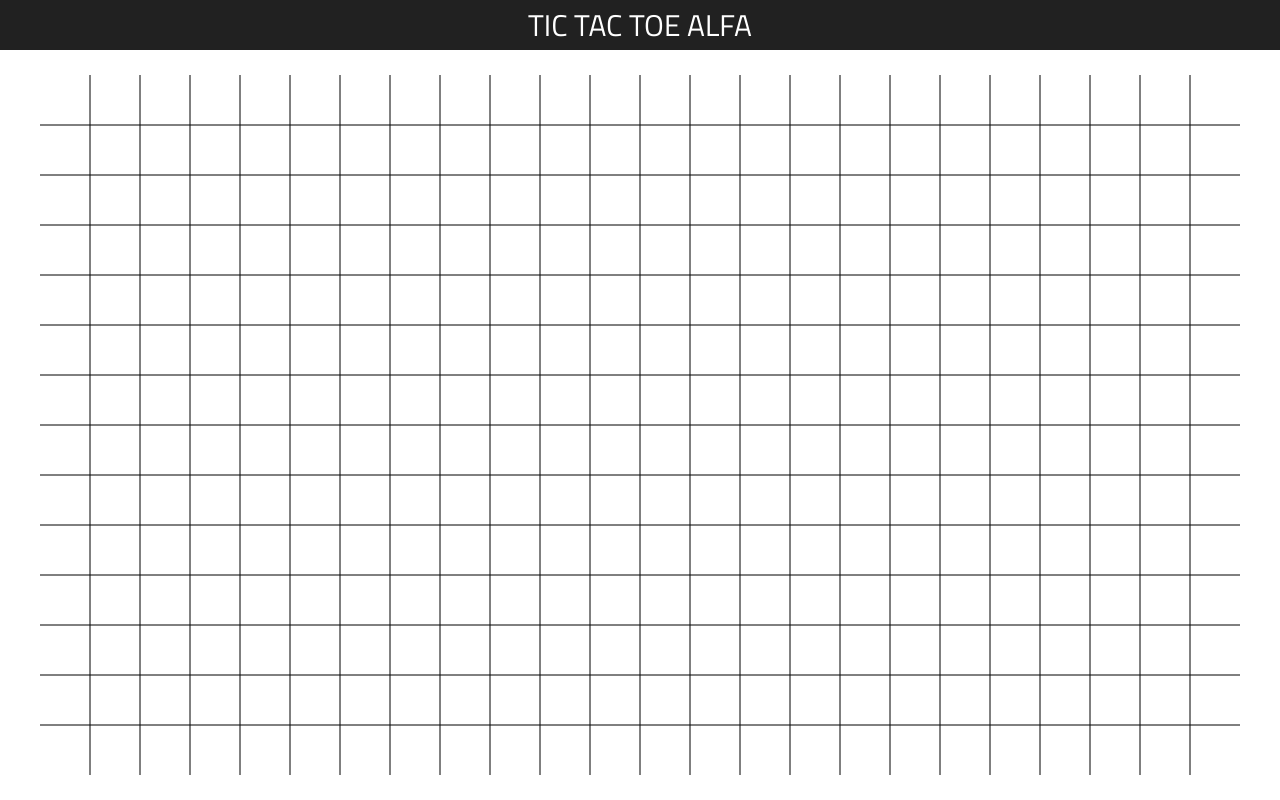
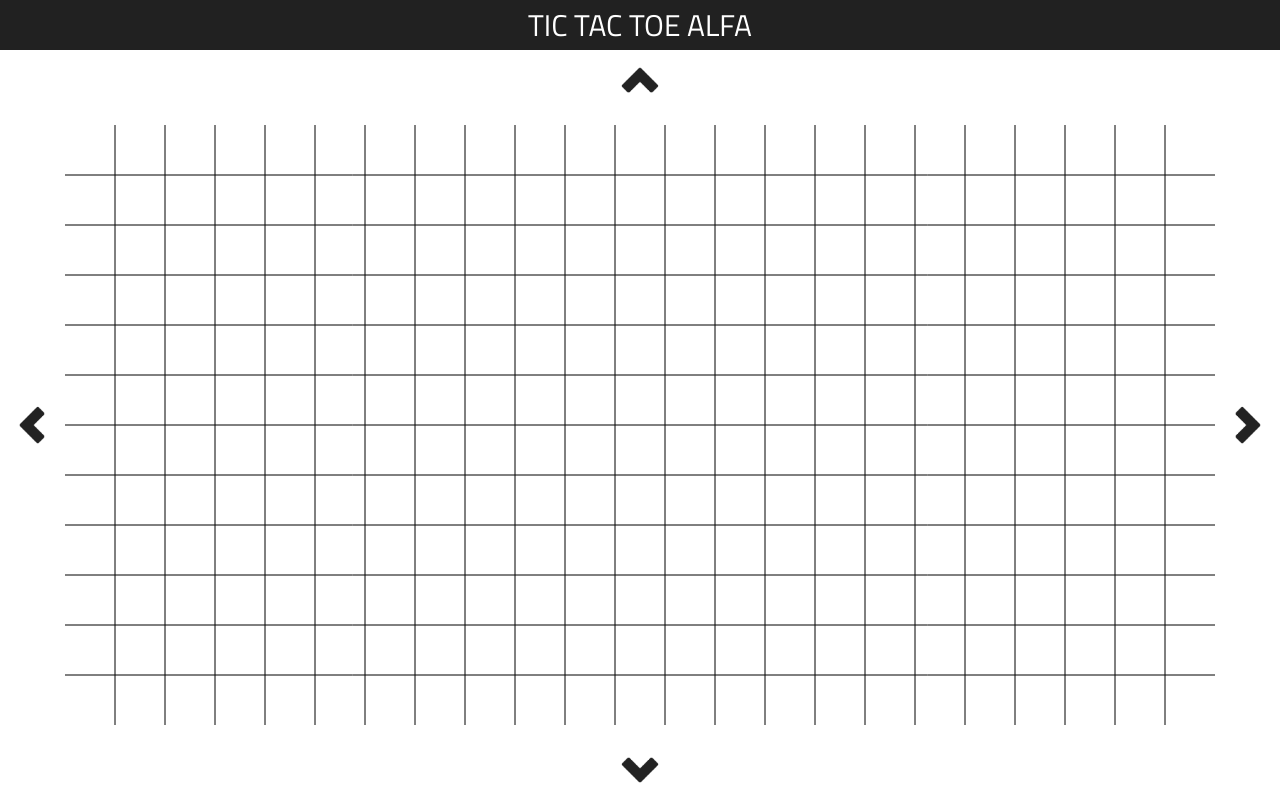
Before and after one commit to SkalskiP/XOXO, a React (Create React App) app: page / in a window 1280 px wide. Built offline with nearby package versions, Linux system fonts and the light colour scheme.

Commit message:
navigation buttons added

```diff
--- a/src/App.tsx
+++ b/src/App.tsx
@@ -1,13 +1,13 @@
 import * as React from 'react';
 import { NavigationBar } from './components/NavigationBar';
-import { GameBoard } from './components/GameBoard';
+import { BoardView } from './components/BoardView';
 
 export class App extends React.Component {
   public render() {
     return (
       <div className={"App"}>
         <NavigationBar/>
-        <GameBoard/>
+        <BoardView/>
       </div>
     );
   }
--- /dev/null
+++ b/src/components/BoardView.tsx
@@ -0,0 +1,40 @@
+import * as React from 'react';
+import { ImageButton } from './ImageButton';
+import TopArrow from './../assets/arrow_top.png';
+import BottomArrow from './../assets/arrow_bottom.png';
+import LeftArrow from './../assets/arrow_left.png';
+import RightArrow from './../assets/arrow_right.png';
+import { GameBoard } from './GameBoard';
+
+export class BoardView extends React.Component {
+
+    public render() {
+        return (
+            <div className={"BoardView"}>
+                <ImageButton
+                    image={TopArrow}
+                    imageAlt={"Top Arrow"}
+                    size={{width: 60, height: 60}}
+                />
+                <div className={"MiddleRow"}>
+                    <ImageButton
+                        image={LeftArrow}
+                        imageAlt={"Left Arrow"}
+                        size={{width: 60, height: 60}}
+                    />
+                    <GameBoard/>
+                    <ImageButton
+                        image={RightArrow}
+                        imageAlt={"Right Arrow"}
+                        size={{width: 60, height: 60}}
+                    />
+                </div>
+                <ImageButton
+                    image={BottomArrow}
+                    imageAlt={"Bottom Arrow"}
+                    size={{width: 60, height: 60}}
+                />
+            </div>
+        );
+    }
+}
--- a/src/components/GameBoard.tsx
+++ b/src/components/GameBoard.tsx
@@ -26,7 +26,7 @@ export class GameBoard extends React.Component {
     protected initGameBoard():void {
         const gameBoardRect = this.gameBoard.getBoundingClientRect();
         const calculatedBoardSize = BoardUtil.calculateBoardSize(
-            {width: 0.95 * gameBoardRect.width, height: 0.95 * gameBoardRect.height},
+            {width: gameBoardRect.width, height: gameBoardRect.height},
             this.boardSizeCells, this.cellSizePx);
 
         this.boardWrapper.style.width = calculatedBoardSize.width + "px";
--- a/src/components/ImageButton.tsx
+++ b/src/components/ImageButton.tsx
@@ -4,8 +4,7 @@ import { ISize } from '../interfaces/ISize';
 interface Props {
     size:ISize,
     image:string,
-    imageAlt:string,
-    href:string
+    imageAlt:string
 }
 
 export const ImageButton = (props:Props) => {
@@ -23,9 +22,7 @@ export const ImageButton = (props:Props) => {
 
     return(
         <div className="ImageButton" style={buttonStyle}>
-            <a href={props.href} style={imageStyle}>
-                <img alt={props.imageAlt} src={props.image} style={imageStyle}/>
-            </a>
+            <img alt={props.imageAlt} src={props.image} style={imageStyle}/>
         </div>
     );
 }
--- a/src/index.css
+++ b/src/index.css
@@ -36,6 +36,31 @@ body, html {
   align-content: center;
   align-items: center; }
 
+.BoardView {
+  width: 100%;
+  height: 100%;
+  background-color: transparent;
+  box-sizing: border-box;
+  user-select: none;
+  display: flex;
+  flex-direction: column;
+  flex-wrap: nowrap;
+  justify-content: center;
+  align-content: center;
+  align-items: center; }
+  .BoardView .MiddleRow {
+    width: 100%;
+    height: 100%;
+    background-color: transparent;
+    box-sizing: border-box;
+    user-select: none;
+    display: flex;
+    flex-direction: row;
+    flex-wrap: nowrap;
+    justify-content: center;
+    align-content: center;
+    align-items: center; }
+
 .GameBoard {
   width: 100%;
   height: 100%;
--- a/src/index.scss
+++ b/src/index.scss
@@ -14,5 +14,6 @@ body, html {
 
 @import 'styles/App';
 @import 'styles/NavigationBar';
+@import 'styles/BoardView';
 @import 'styles/GameBoard';
 @import 'styles/ImageButton';
--- /dev/null
+++ b/src/styles/BoardView.scss
@@ -0,0 +1,31 @@
+.BoardView {
+    width: 100%;
+    height: 100%;
+
+    background-color: transparent;
+
+    box-sizing: border-box;
+    user-select: none;
+    display: flex;
+    flex-direction: column;
+    flex-wrap: nowrap;
+    justify-content: center;
+    align-content: center;
+    align-items: center;
+
+    .MiddleRow {
+        width: 100%;
+        height: 100%;
+
+        background-color: transparent;
+
+        box-sizing: border-box;
+        user-select: none;
+        display: flex;
+        flex-direction: row;
+        flex-wrap: nowrap;
+        justify-content: center;
+        align-content: center;
+        align-items: center;
+    }
+}
```
